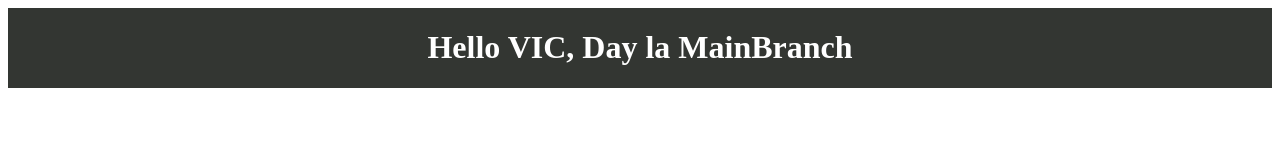
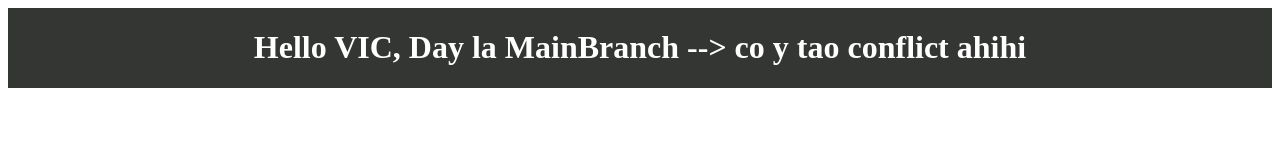
Before and after one commit to phuquocchamp/git_training, a plain HTML site: page index.html in a window 1280 px wide. Drawn offline with Linux system fonts and the light colour scheme.

Commit message:
Co y tao conflict

```diff
--- a/index.html
+++ b/index.html
@@ -9,7 +9,7 @@
 </head>
 <body>
       <div class="containter">
-            <h1>Hello VIC, Day la MainBranch</h1>
+            <h1>Hello VIC, Day la MainBranch --> co y tao conflict ahihi</h1>
       </div>
 </body>
 </html>
```
